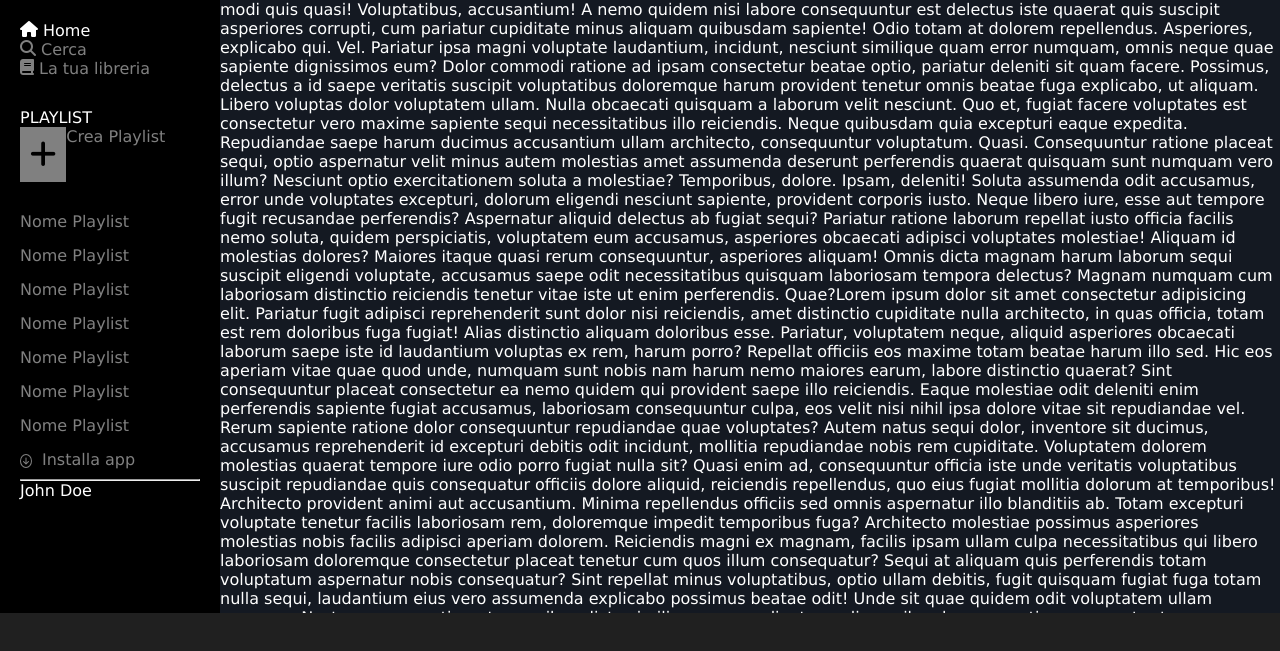
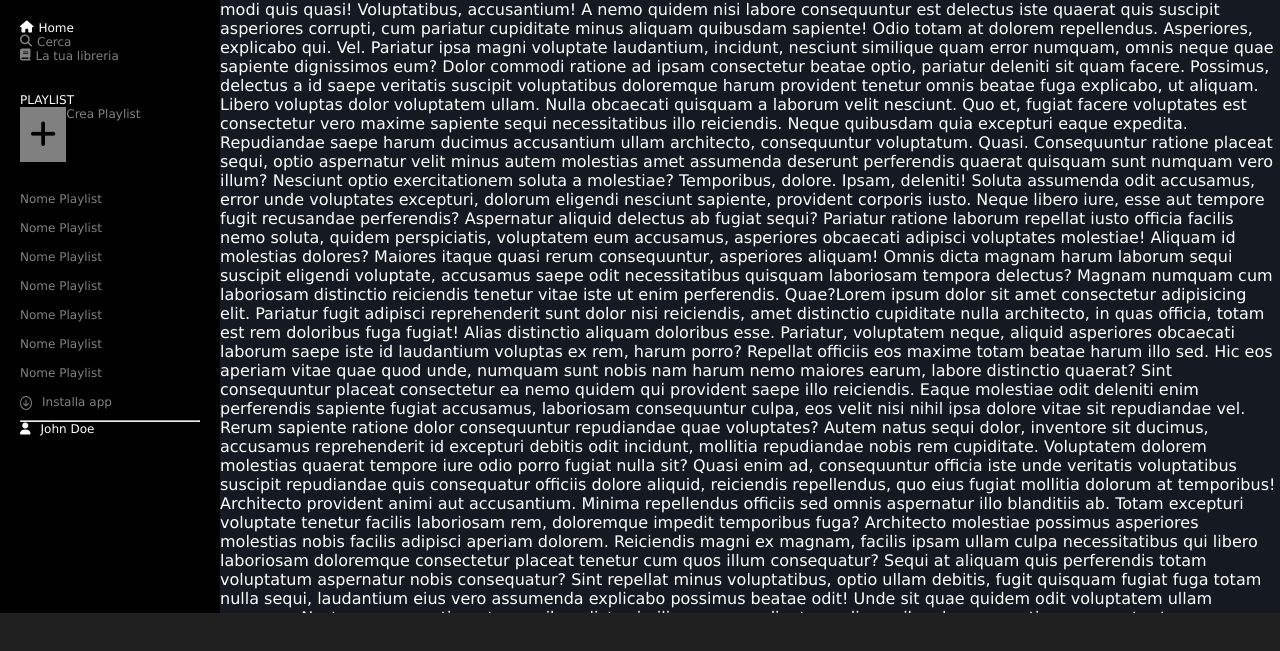
Before and after one commit to Steopa2001/html-css-spotifyweb, a plain HTML site: page index.html in a window 1280 px wide. Shown: the part 87-738 px from the top of the page. Drawn offline with Linux system fonts and the light colour scheme.

Commit message:
modified font-size

```diff
--- a/index.html
+++ b/index.html
@@ -23,6 +23,7 @@
         <div class="logo-spotify">
           <img src="./assets/img/logo.svg" alt="logo">
         </div>
+        <div class="font-size">
         <div class="icon-sidebar mt-30">
         <div class="icon flex">
           <i class="fa-solid fa-house"></i>
@@ -70,8 +71,11 @@
         <div>
         <hr class="separator mt-10">
         </div>
-        <div class="icon-user"></div>
-        <div class="user-name">John Doe</div>
+        <div class="flex">
+        <div class="icon-user"><i class="fa-solid fa-user"></i></div>
+        <div class="user-name ml-10">John Doe</div>
+        </div>
+        </div>
 
       </div>
 
--- a/src/css/style.css
+++ b/src/css/style.css
@@ -30,6 +30,11 @@ body {
 .mt-10 {
   margin-top: 10px;
 }
+
+.font-size {
+  font-size: 12px;
+}
+
 
 /* MAIN  */
 
```
